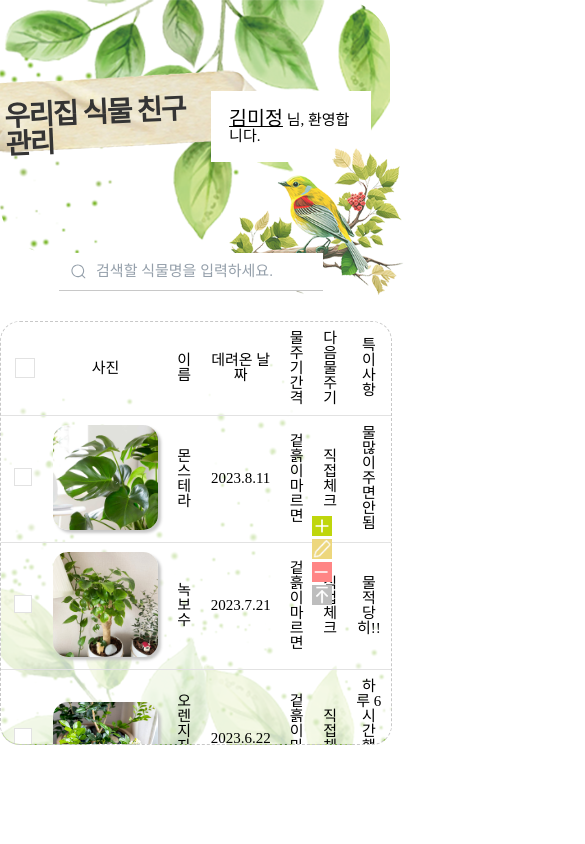
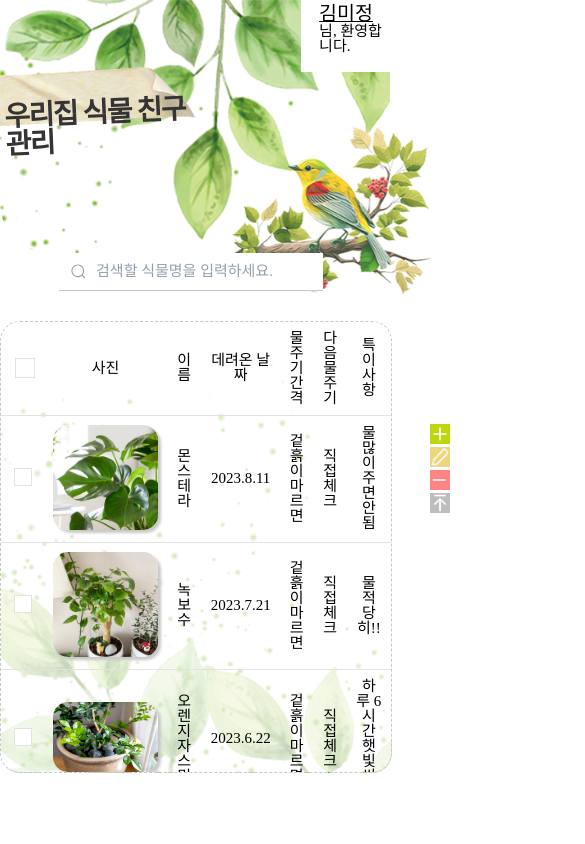
Before and after one commit to mysdpy30s/myplant, a plain HTML site: page index.html in a window 390 px wide. Shown: the whole page, 585 px wide, since content can reach past the window. Drawn offline with Linux system fonts and the light colour scheme; a web font is replaced by a local one.

Commit message:
Update: Adjusted elements for mobile screen

```diff
--- a/assets/css/main.css
+++ b/assets/css/main.css
@@ -16,28 +16,40 @@ button {
 }
 
 @media screen and (max-width: 430px) {
+  body {
+    overflow: hidden;
+  }
+
   .header {
     max-width: 100vw;
-    height: auto;
+    height: 50%;
     position: relative;
+    margin: 0 auto;
   }
-  .header__title span {
-    font-size: 3em;
+  .header__title-deco img {
+    width: 100%;
   }
+  .header__myinfo {
+    position: absolute;
+    top: -6.5em;
+    right: -6em;
+  }
+  .header__myinfo span,
   .header__myinfo a {
-    font-size: 0.8em;
+    width: 60%;
   }
   .header__myinfo-deco img {
-    max-width: 70%;
+    max-width: 80%;
     position: relative;
-    top: 3rem;
+    top: 7rem;
+    right: 4.5rem;
+    z-index: -1;
   }
   .mobile-sidebar {
     display: block;
     position: fixed;
-    top: 60%;
-    left: 80%;
-    width: 100%;
+    bottom: 40vh;
+    left: 21.5rem;
     z-index: 999;
   }
   .mobile-sidebar .mobile-button {
@@ -52,9 +64,13 @@ button {
   .list__util-btn-del {
     display: none;
   }
+  .list__content {
+    max-width: 100%;
+  }
   .list__actual table {
     max-width: 100%;
     height: auto;
+    overflow-y: auto;
   }
   .list__actual td {
     font-size: 1em;
@@ -628,7 +644,7 @@ button {
 
 .list__content {
   max-width: 100%;
-  min-height: 400px;
+  min-height: 440px;
   border-radius: 50px;
 }
 
@@ -639,7 +655,7 @@ button {
   border-radius: 20px;
   margin-top: 2em;
   width: 100%;
-  max-height: 50vh;
+  height: 450px;
   position: relative;
   z-index: 0;
   overflow-y: auto;
@@ -649,7 +665,6 @@ button {
   width: 800px;
   text-align: center;
   background-color: rgba(255, 255, 255, 0.7);
-  margin: 0 auto;
 }
 
 .list__actual td {
```
